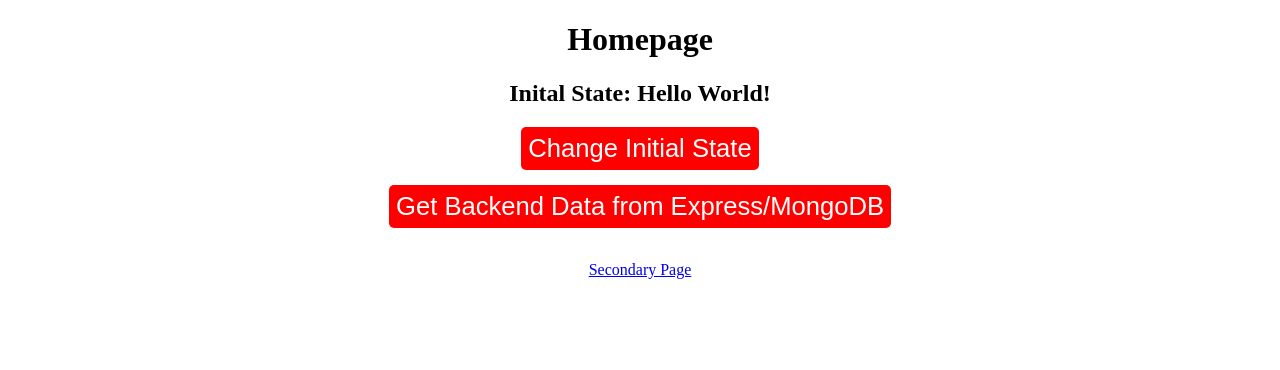
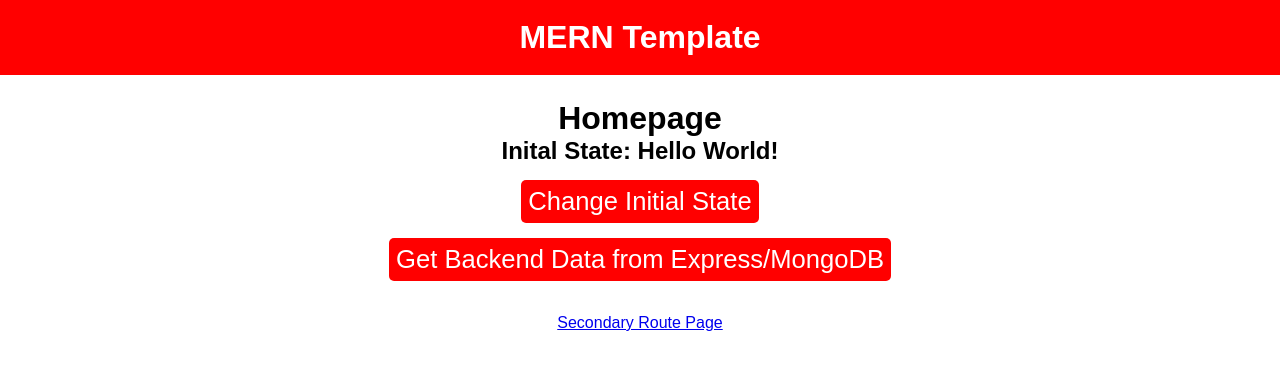
Before and after one commit to michael-gee/mern-template_REST, a React (Create React App) app in the folder client/: page / in a window 1280 px wide. Shown: the top 370 px of the page. Built offline with nearby package versions, Linux system fonts and the light colour scheme.

Commit message:
Client Files Restructure

```diff
--- a/client/src/components/App.js
+++ b/client/src/components/App.js
@@ -1,20 +1,24 @@
 import React, { Component } from 'react';
 import { BrowserRouter as Router, Route } from 'react-router-dom';
 
-import Homepage from './views/Homepage/Homepage';
-import { Secondary } from './views/Secondary/Secondary';
+import '../styles/index.css';
+
+import Header from './Header';
+import Homepage from '../views/Homepage';
+import { Secondary } from '../views/Secondary';
 
 class App extends Component {
   render() {
     return (
-      <div>
-        <Router>
-          <div>
-            <Route path="/" component={Homepage} exact />
-            <Route path="/secondary" component={Secondary} exact />
-          </div>
-        </Router>
-      </div>
+      <Router>
+        <div>
+          <Header title="MERN Template" />
+
+          <Route exact path="/" component={Homepage} />
+
+          <Route path="/secondary" component={Secondary} />
+        </div>
+      </Router>
     );
   }
 }
--- /dev/null
+++ b/client/src/components/Header.js
@@ -0,0 +1,11 @@
+import React from 'react';
+
+export default (props) => {
+
+  return (
+    <header>
+      <h1 id="header-title">{ props.title }</h1>
+    </header>
+  );
+
+}
--- /dev/null
+++ b/client/src/styles/index.css
@@ -0,0 +1,19 @@
+body {
+  margin: 0;
+  padding: 0;
+  font-family: Arial, Helvetica, sans-serif;
+}
+
+h1, h2, h3, h4, h5, h6 {
+  margin: 0;
+}
+
+header {
+  display: flex;
+  justify-content: center;
+  align-items: center;
+  background-color: red;
+  color: white;
+  height: 75px;
+  margin-bottom: 25px;
+}
--- a/client/src/components/views/Homepage/Homepage.js
+++ b/client/src/views/Homepage.js
@@ -2,8 +2,8 @@ import React, { Component } from 'react';
 import { connect } from 'react-redux';
 import { Link } from 'react-router-dom';
 
-import * as actions from '../../../actions';
-import './Homepage.css';
+import * as actions from '../actions';
+import '../styles/view_styles/Homepage.css';
 
 class Homepage extends Component {
   render() {
@@ -22,7 +22,7 @@ class Homepage extends Component {
         <br/>
 
         <Link to="/secondary">
-          Secondary Page
+          Secondary Route Page
         </Link>
       </div>
     );
```
Also changed, not shown: client/src/components/partials/Header/Header.css (deleted), client/src/components/partials/Header/Header.js (deleted), client/src/styles/view_styles/Homepage.css (renamed from client/src/components/views/Homepage/Homepage.css), client/src/views/Secondary.js (renamed from client/src/components/views/Secondary/Secondary.js).
